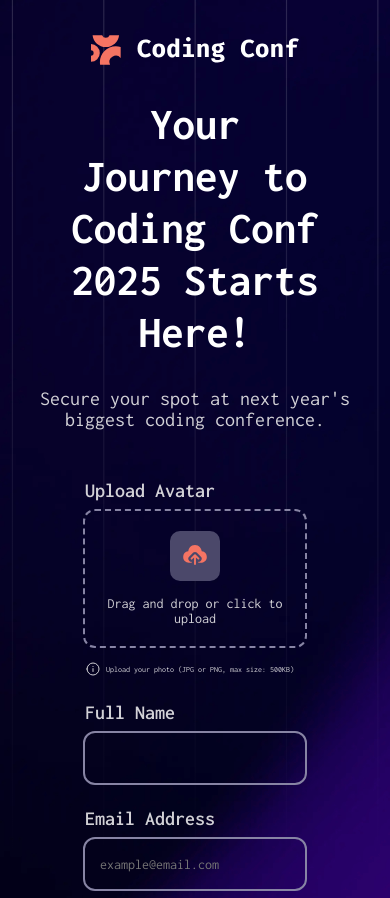
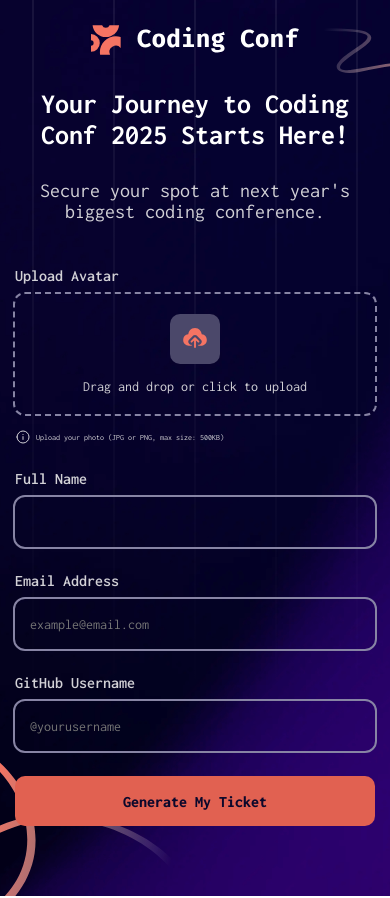
Before and after one commit to RoksolanaVeres/FEM_Conference-ticket-generator, a React (Vite) app: page / in a window 390 px wide. Shown: the top 898 px of the page. Built offline with nearby package versions, Linux system fonts and the light colour scheme.

Commit message:
added background elements, responsiveness

```diff
--- a/src/App.jsx
+++ b/src/App.jsx
@@ -7,10 +7,7 @@ export default function App() {
     <div className="container--main">
       <header>
         <img src={logo} className="logo" />
-        <h1>
-          Your Journey to Coding Conf <br />
-          2025 Starts Here!
-        </h1>
+        <h1>Your Journey to Coding Conf 2025 Starts Here!</h1>
         <p>Secure your spot at next year's biggest coding conference.</p>
       </header>
       <main>
--- a/src/index.css
+++ b/src/index.css
@@ -24,9 +24,11 @@ body {
   min-height: 100vh;
   text-align: center;
   background-image: url("./assets/images/pattern-lines.svg"),
+    url("./assets/images/pattern-circle.svg"),
+    url("./assets/images/pattern-squiggly-line-bottom-desktop.svg"),
+    url("./assets/images/pattern-squiggly-line-top.svg"),
     url("./assets/images/background-desktop.png");
-  background-position: center;
-  background-size: cover;
+  background-position: center, 75% 60%, left bottom, right top 10%;
   background-repeat: no-repeat;
   padding: 35px;
 }
@@ -40,7 +42,7 @@ h1 {
   font-size: 45px;
   color: var(--neutral-0);
   line-height: 52px;
-  padding: 30px;
+  padding: 30px 0;
 }
 
 header p {
@@ -135,3 +137,34 @@ button[type="submit"] {
   color: var(--neutral-300);
   font-size: 14px;
 }
+
+@media (max-width: 500px) {
+  body {
+    background-image: url("./assets/images/pattern-lines.svg"),
+      url("./assets/images/pattern-squiggly-line-bottom-mobile-tablet.svg"),
+      url("./assets/images/pattern-squiggly-line-top.svg"),
+      url("./assets/images/background-mobile.png");
+    background-position: center, left bottom, right top, center;
+    background-size: auto, 200px, 100px 100px, cover;
+    background-repeat: no-repeat;
+    padding: 25px 15px;
+  }
+
+  h1 {
+    font-size: 28px;
+    line-height: 31px;
+  }
+
+  form {
+    gap: 25px;
+    padding: 45px 0;
+  }
+
+  label {
+    font-size: 16px;
+  }
+
+  button[type="submit"] {
+    font-size: 16px;
+  }
+}
```
